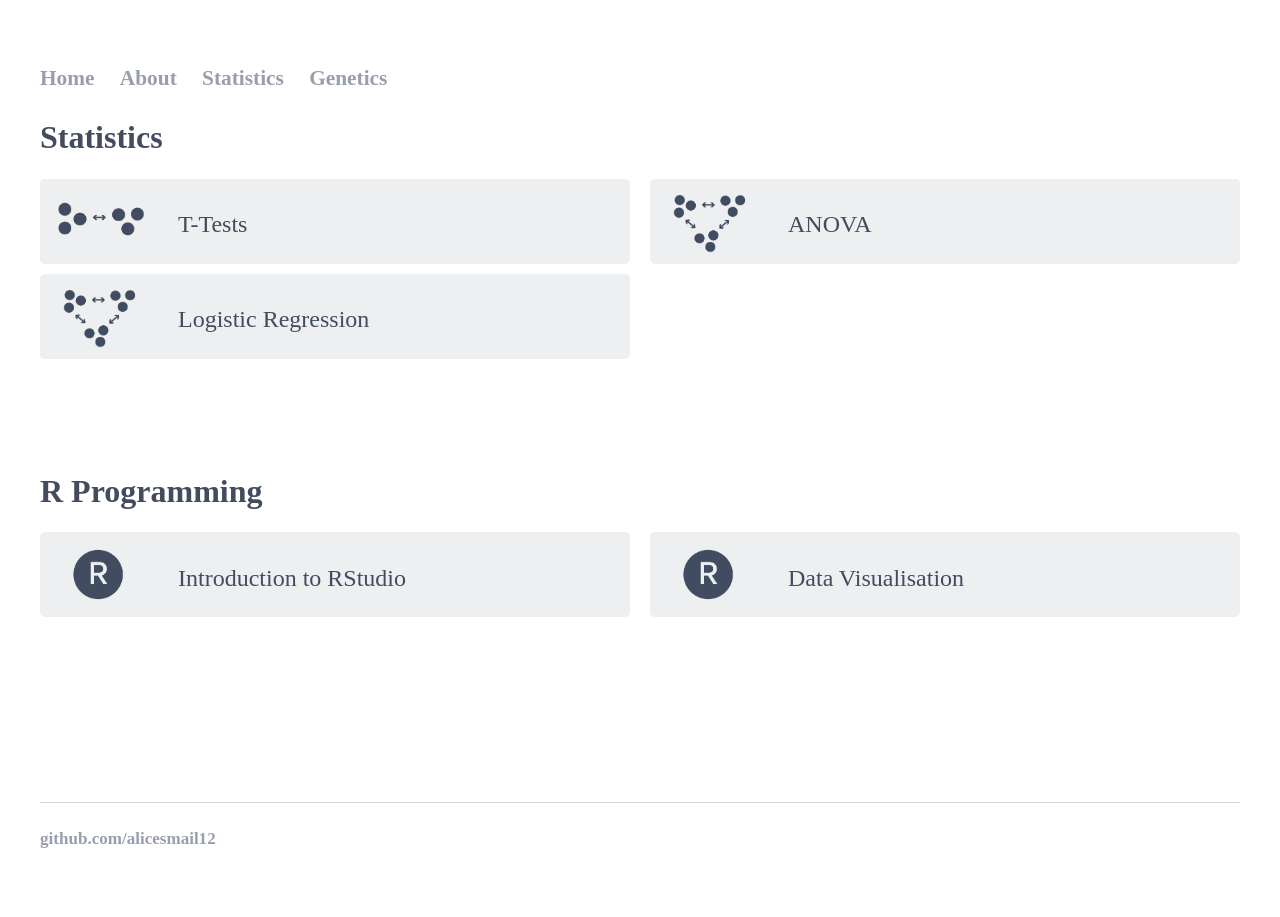
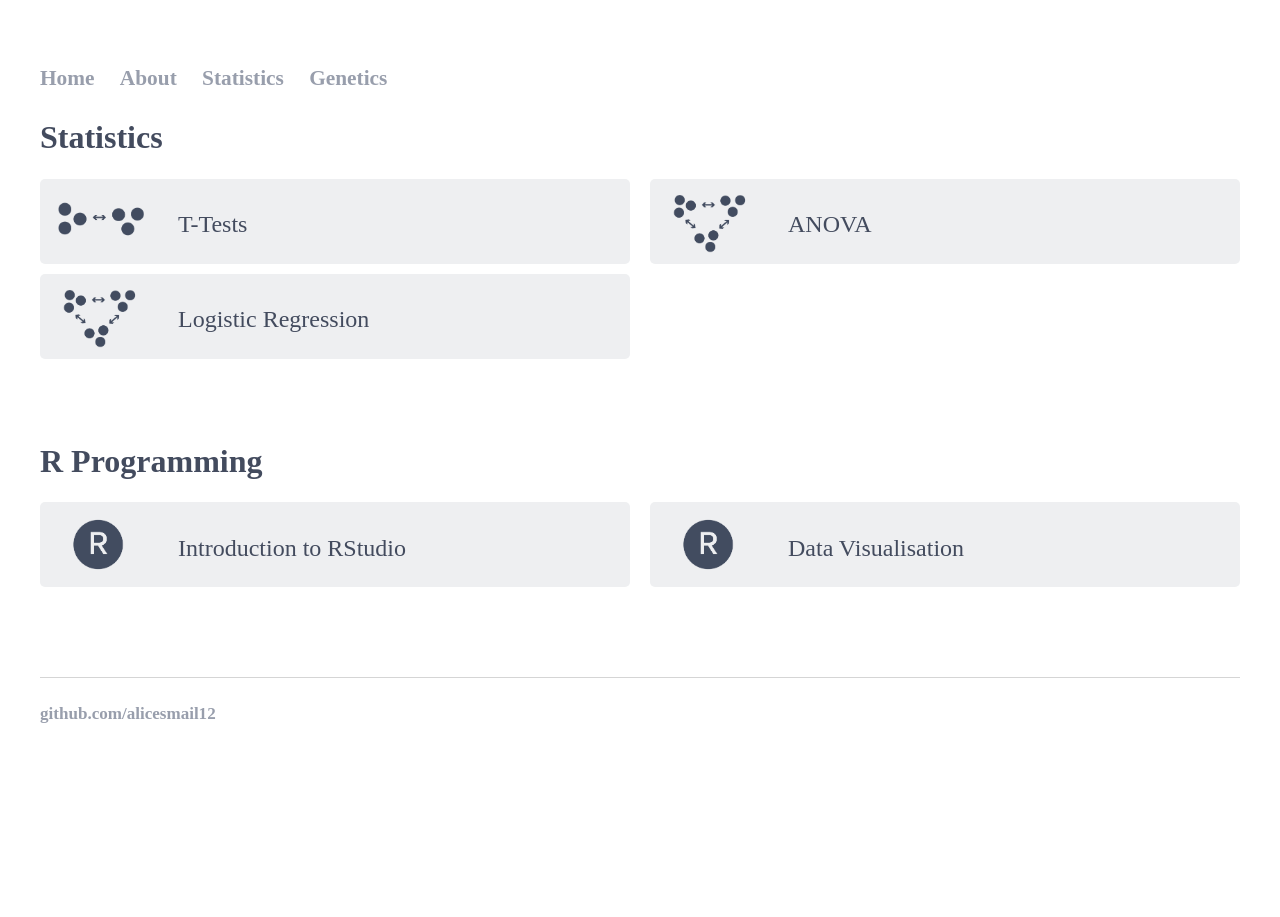
Before and after one commit to alicesmail12/alicesmail12.github.io, a Jekyll site: the page built from Statistics/index.html, in a window 1280 px wide. Built offline with Jekyll 4.4.1, drawn with Linux system fonts in a browser that asks for light colours; some web fonts are replaced.

Commit message:
Update index.html

```diff
--- a/Statistics/index.html
+++ b/Statistics/index.html
@@ -8,9 +8,17 @@ title: Statistics
     margin-right: auto;
 }
 
-.portfolio {
+.portfolio1 {
     display: grid;
-    grid-template-rows: 80px 80px 80px;
+    grid-template-rows: 80px 80px 50px;
+    grid-template-columns: repeat(2, 1fr);
+    row-gap: 15px;
+    column-gap: 20px
+}
+
+.portfolio2 {
+    display: grid;
+    grid-template-rows: 80px 80px;
     grid-template-columns: repeat(2, 1fr);
     row-gap: 15px;
     column-gap: 20px
@@ -74,7 +82,7 @@ a:hover {
 <div class="container">
 <h1>Statistics</h1>
 <body>
-    <div class="portfolio">
+    <div class="portfolio1">
         <div class="grid-item">
             <a href="https://alicesmail12.github.io/Statistics/T-tests.html"  type="button" class="button">
                 <img class="imagefit" src='images/TTestB.png'/>
@@ -101,7 +109,7 @@ a:hover {
 <h2> </h2>
 <h1>R Programming</h1>
 <body>
-    <div class="portfolio">
+    <div class="portfolio2">
         <div class="grid-item">
             <a href="https://alicesmail12.github.io/Statistics/Introduction-To-RStudio.html"  type="button" class="button">
                 <img class="imagefit" src='images/RStudioB.png'/>
```
